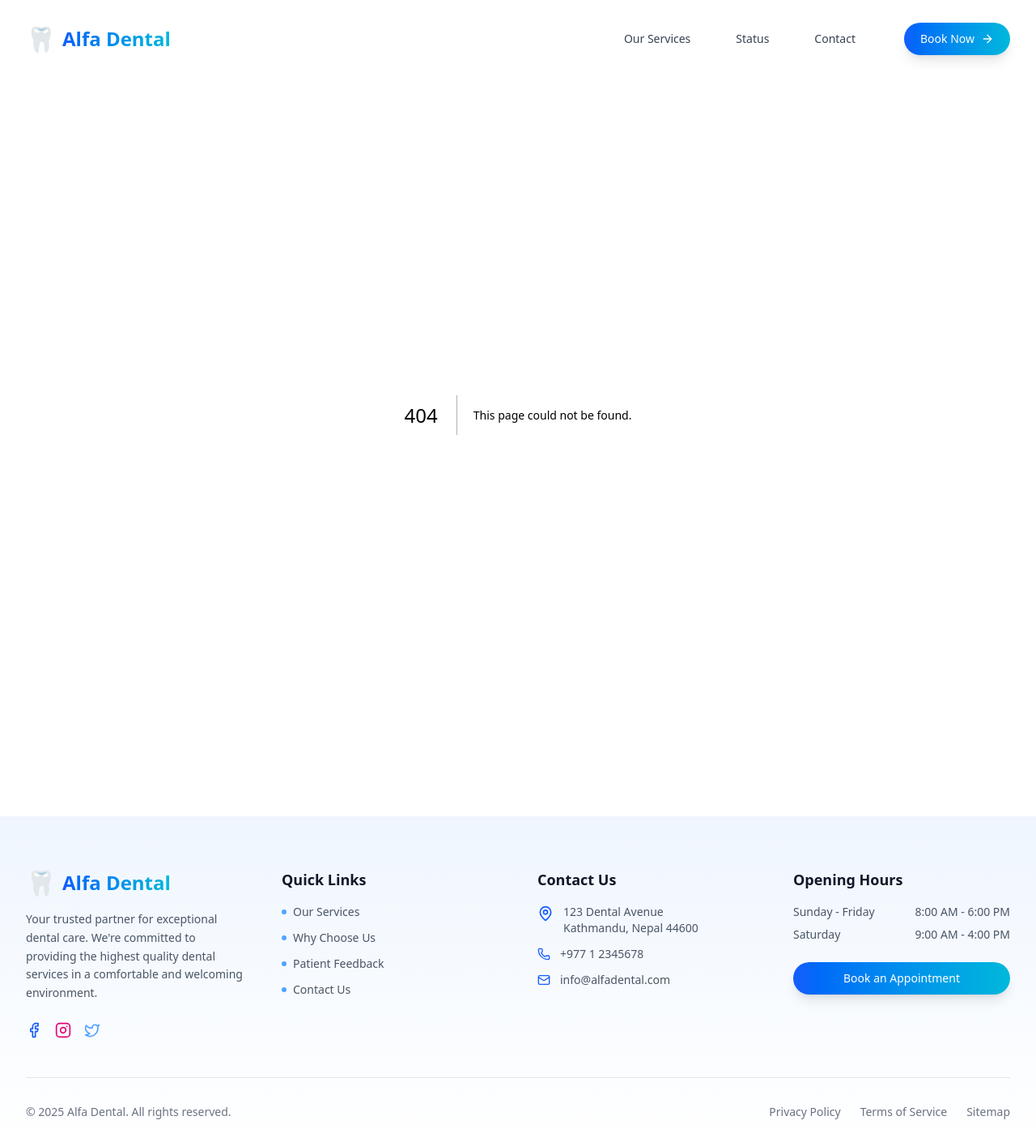
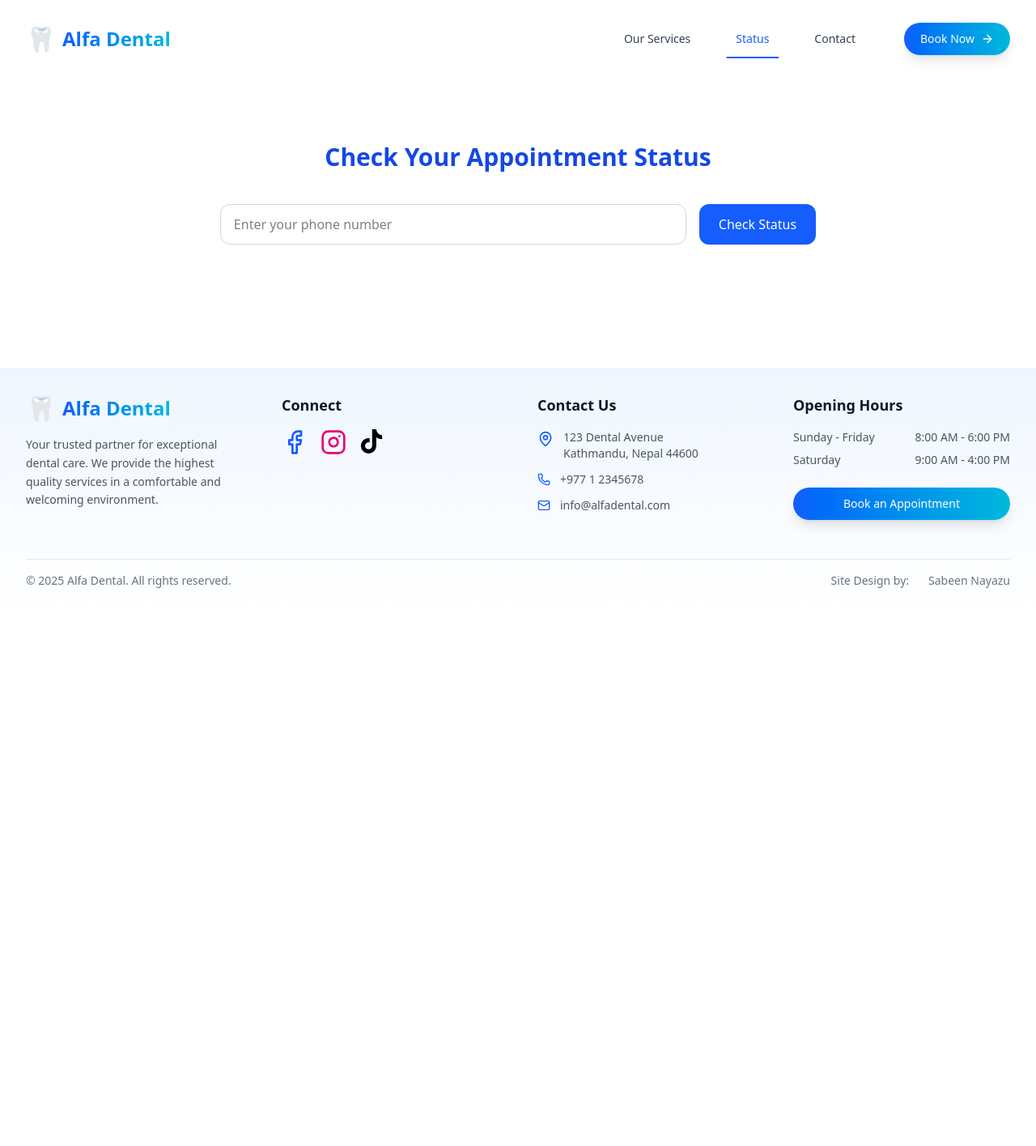
Before and after one commit to sabeennayazu/dental_appointment, a Next.js app: page /status in a window 1280 px wide. Before the commit this address had no page. Shown: the whole page at 81% size. After the commit the page ends 800 px from the top, so only its background shows below. Built offline with nearby package versions, Linux system fonts and the light colour scheme.

Commit message:
created status

```diff
--- a/src/app/components/footer.tsx
+++ b/src/app/components/footer.tsx
@@ -1,10 +1,11 @@
-import { Facebook, Instagram, Twitter, MapPin, Phone, Mail } from "lucide-react";
+import { Facebook, Instagram, MapPin, Phone, Mail } from "lucide-react";
+import { FaTiktok } from "react-icons/fa";
 
 export default function Footer() {
   const currentYear = new Date().getFullYear();
 
   return (
-    <footer className="bg-gradient-to-b from-blue-50 to-white pt-16 pb-8 mt-20">
+    <footer className="bg-gradient-to-b from-blue-50 to-white pt-8 pb-8 mt-10">
       <div className="max-w-7xl mx-auto px-4 sm:px-6 lg:px-8">
         <div className="grid grid-cols-1 md:grid-cols-2 lg:grid-cols-4 gap-12">
           {/* About Section */}
@@ -16,46 +17,30 @@ export default function Footer() {
               </span>
             </div>
             <p className="text-gray-600 text-sm leading-relaxed">
-              Your trusted partner for exceptional dental care. We're committed to providing the highest quality dental services in a comfortable and welcoming environment.
+              Your trusted partner for exceptional dental care. We provide the highest quality services in a comfortable and welcoming environment.
             </p>
-            <div className="flex space-x-4 pt-2">
+          </div>
+
+          {/* Connect Section */}
+          <div>
+            <h3 className="text-lg font-semibold text-gray-900 mb-4">Connect</h3>
+
+
+            {/* Social Media Icons */}
+            <div className="flex space-x-4 mt-2">
               <a href="#" className="text-blue-600 hover:text-blue-800 transition-colors">
                 <span className="sr-only">Facebook</span>
-                <Facebook className="h-5 w-5" />
+                <Facebook className="h-8 w-8" />
               </a>
               <a href="#" className="text-pink-600 hover:text-pink-800 transition-colors">
                 <span className="sr-only">Instagram</span>
-                <Instagram className="h-5 w-5" />
+                <Instagram className="h-8 w-8" />
               </a>
-              <a href="#" className="text-blue-400 hover:text-blue-600 transition-colors">
-                <span className="sr-only">Twitter</span>
-                <Twitter className="h-5 w-5" />
-              </a>
+              <a href="#" className="hover:text-gray-800">
+  <span className="sr-only">TikTok</span>
+  <FaTiktok size={30} />
+</a>
             </div>
-          </div>
-
-          {/* Quick Links */}
-          <div>
-            <h3 className="text-lg font-semibold text-gray-900 mb-4">Quick Links</h3>
-            <ul className="space-y-3">
-              {[
-
-                { href: "#services", label: "Our Services" },
-                { href: "#why-choose-us", label: "Why Choose Us" },
-                { href: "#testimonials", label: "Patient Feedback" },
-                { href: "#contact", label: "Contact Us" },
-              ].map((item) => (
-                <li key={item.href}>
-                  <a
-                    href={item.href}
-                    className="text-gray-600 hover:text-blue-600 text-sm transition-colors flex items-center"
-                  >
-                    <span className="w-1.5 h-1.5 bg-blue-400 rounded-full mr-2"></span>
-                    {item.label}
-                  </a>
-                </li>
-              ))}
-            </ul>
           </div>
 
           {/* Contact Info */}
@@ -96,7 +81,6 @@ export default function Footer() {
                 <span>Saturday</span>
                 <span>9:00 AM - 4:00 PM</span>
               </li>
-
             </ul>
             <div className="mt-6">
               <a
@@ -110,20 +94,16 @@ export default function Footer() {
         </div>
 
         {/* Copyright */}
-        <div className="border-t border-gray-200 mt-12 pt-8 flex flex-col md:flex-row justify-between items-center">
+        <div className="border-t border-gray-200 mt-12 pt-4 flex flex-col md:flex-row justify-between items-center">
           <p className="text-sm text-gray-500">
             © {currentYear} Alfa Dental. All rights reserved.
           </p>
           <div className="flex space-x-6 mt-4 md:mt-0">
-            <a href="/privacy" className="text-sm text-gray-500 hover:text-blue-600 transition-colors">
-              Privacy Policy
+            <p className="text-sm text-gray-500">Site Design by:</p>
+            <a href="https://github.com/sabeennayazu" className="text-sm text-gray-500 hover:text-blue-600 transition-colors">
+               Sabeen Nayazu
             </a>
-            <a href="/terms" className="text-sm text-gray-500 hover:text-blue-600 transition-colors">
-              Terms of Service
-            </a>
-            <a href="/sitemap" className="text-sm text-gray-500 hover:text-blue-600 transition-colors">
-              Sitemap
-            </a>
+
           </div>
         </div>
       </div>
--- a/src/app/components/navbar.tsx
+++ b/src/app/components/navbar.tsx
@@ -27,7 +27,7 @@ export default function Navbar() {
 
   const navLinks = [
     { href: "/services", label: "Our Services" },
-    { href: "#why-choose-us", label: "Status" },
+    { href: "/status", label: "Status" },
     { href: "/contact", label: "Contact" },
 
   ];
--- a/src/app/contact/page.tsx
+++ b/src/app/contact/page.tsx
@@ -88,7 +88,7 @@ export default function ContactPage() {
       {/* Map & Contact Form */}
       <div className="grid grid-cols-1 md:grid-cols-2 gap-8">
         {/* Map Placeholder */}
-        <div className="w-full h-106 rounded-xl overflow-hidden shadow-lg">
+        <div className="w-full h-104 rounded-xl overflow-hidden shadow-lg">
           <iframe
             src="https://www.google.com/maps/embed?pb=!1m18!1m12!1m3!1d28261.668719614678!2d85.38988329430528!3d27.695400218726785!2m3!1f0!2f0!3f0!3m2!1i1024!2i768!4f13.1!3m3!1m2!1s0x39eb1aef403db575%3A0x53157d88cbb3929a!2sDuwakot!5e0!3m2!1sen!2snp!4v1759158359543!5m2!1sen!2snp"
             className="w-full h-full border-0"
@@ -122,7 +122,7 @@ export default function ContactPage() {
               onChange={handleChange}
               rows={5}
               placeholder="Your Message"
-              className="w-full px-4 py-2 border rounded-lg focus:outline-none focus:ring-2 focus:ring-blue-400"
+              className="w-full px-4  border rounded-lg focus:outline-none focus:ring-2 focus:ring-blue-400"
             />
             <button
               type="submit"
--- /dev/null
+++ b/src/app/status/page.tsx
@@ -0,0 +1,140 @@
+"use client";
+
+import { useState } from "react";
+
+type Appointment = {
+  id: number;
+  date: string;
+  time: string;
+  service: string;
+  status: "pending" | "confirmed" | "completed" | "cancelled";
+};
+
+export default function StatusPage() {
+  const [phone, setPhone] = useState("");
+  const [appointments, setAppointments] = useState<Appointment[]>([]);
+  const [loading, setLoading] = useState(false);
+  const [error, setError] = useState("");
+
+  // Mock API function (replace with real API call)
+  const fetchAppointments = async (phoneNumber: string) => {
+    setLoading(true);
+    setError("");
+    setAppointments([]);
+    try {
+      // Simulate API delay
+      await new Promise((resolve) => setTimeout(resolve, 1000));
+
+      // Mock data
+      const mockData: Appointment[] = [
+        {
+          id: 1,
+          date: "2025-10-05",
+          time: "10:00 AM",
+          service: "General Checkup",
+          status: "pending",
+        },
+        {
+          id: 2,
+          date: "2025-10-12",
+          time: "2:00 PM",
+          service: "Dental Cleaning",
+          status: "confirmed",
+        },
+      ];
+
+      // Simulate "phone not found"
+      if (phoneNumber !== "9876543210") {
+        setAppointments([]);
+        setError("No appointments found for this phone number.");
+      } else {
+        setAppointments(mockData);
+      }
+    } catch (err) {
+      setError("Something went wrong. Please try again.");
+    }
+    setLoading(false);
+  };
+
+  const handleSubmit = (e: React.FormEvent) => {
+    e.preventDefault();
+    if (!phone) {
+      setError("Please enter a phone number.");
+      return;
+    }
+    fetchAppointments(phone);
+  };
+
+  return (
+    <section className="max-w-4xl mx-auto px-4 py-16">
+      <h1 className="text-3xl font-bold text-center text-blue-700 mb-10">
+        Check Your Appointment Status
+      </h1>
+
+      {/* Form */}
+      <form
+        onSubmit={handleSubmit}
+        className="flex flex-col sm:flex-row gap-4 justify-center mb-8"
+      >
+        <input
+          type="tel"
+          placeholder="Enter your phone number"
+          value={phone}
+          onChange={(e) => setPhone(e.target.value)}
+          className="rounded-xl border border-gray-300 px-4 py-3 w-full sm:w-2/3 focus:outline-none focus:ring-2 focus:ring-blue-500"
+        />
+        <button
+          type="submit"
+          className="rounded-xl bg-blue-600 text-white px-6 py-3 hover:bg-blue-700 transition-all"
+        >
+          Check Status
+        </button>
+      </form>
+
+      {/* Loading */}
+      {loading && <p className="text-center text-gray-500">Loading...</p>}
+
+      {/* Error */}
+      {error && <p className="text-center text-red-500">{error}</p>}
+
+      {/* Appointments */}
+      {appointments.length > 0 && (
+        <div className="space-y-6">
+          {appointments.map((appt) => (
+            <div
+              key={appt.id}
+              className="flex flex-col sm:flex-row sm:justify-between items-start sm:items-center border rounded-xl p-4 shadow-sm hover:shadow-md transition"
+            >
+              <div>
+                <p className="text-gray-700">
+                  <span className="font-semibold">Service:</span> {appt.service}
+                </p>
+                <p className="text-gray-700">
+                  <span className="font-semibold">Date:</span> {appt.date}
+                </p>
+                <p className="text-gray-700">
+                  <span className="font-semibold">Time:</span> {appt.time}
+                </p>
+              </div>
+              <div className="mt-2 sm:mt-0">
+                <span
+                  className={`px-4 py-1 rounded-full text-sm font-semibold ${
+                    appt.status === "pending"
+                      ? "bg-yellow-100 text-yellow-800"
+                      : appt.status === "confirmed"
+                      ? "bg-blue-100 text-blue-800"
+                      : appt.status === "completed"
+                      ? "bg-green-100 text-green-800"
+                      : "bg-red-100 text-red-800"
+                  }`}
+                >
+                  {appt.status.toUpperCase()}
+                </span>
+              </div>
+            </div>
+          ))}
+        </div>
+      )}
+    </section>
+  );
+}
```
